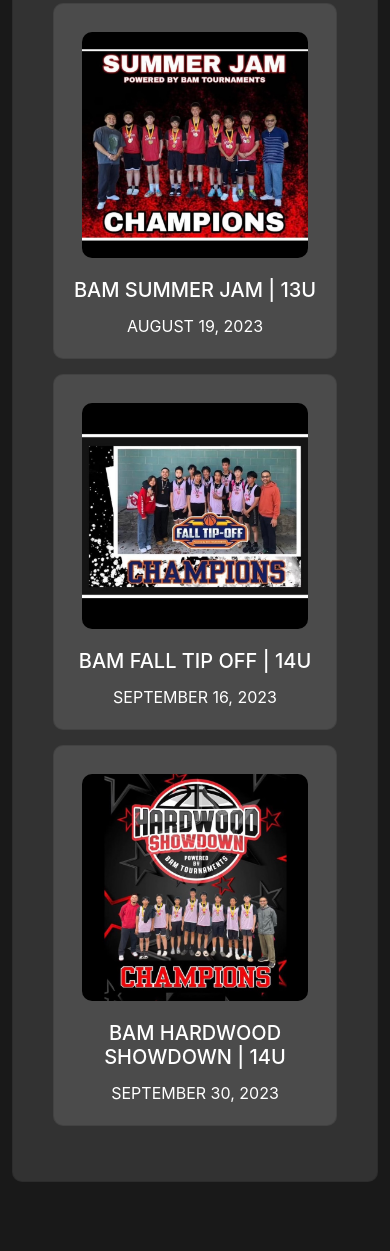
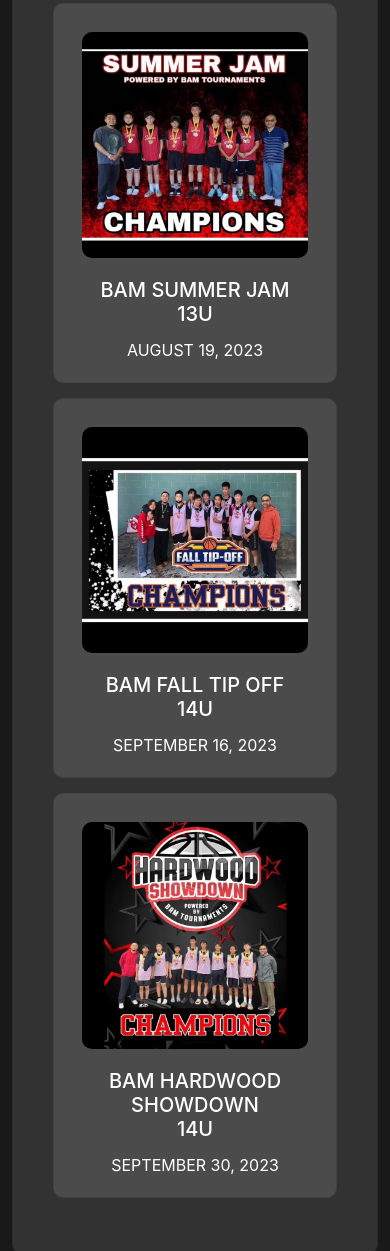
Before and after one commit to jesustgr/sf-spiders, a plain HTML site: page wins.html in a window 390 px wide. Shown: the part 229-1480 px from the top of the page. Before the commit the page ends 1422 px from the top, so only its background shows below. Drawn offline with nearby package versions, Linux system fonts and the light colour scheme.

Commit message:
changes for mobile optimization

```diff
--- a/wins.html
+++ b/wins.html
@@ -108,21 +108,21 @@
             <div class="card coach-card">
               <img class="card-img-top coach-img" src="assets/sj-win.jpg" alt="Card image cap">
               <div class="card-body">
-                <h5 class="card-title">BAM SUMMER JAM | 13U</h5>
+                <h5 class="card-title">BAM SUMMER JAM<br>13U</h5>
                 <p class="card-text">AUGUST 19, 2023</p>
               </div>
             </div>
             <div class="card coach-card">
               <img class="card-img-top coach-img" src="assets/ft-win.jpg" alt="Card image cap">
               <div class="card-body">
-                <h5 class="card-title">BAM FALL TIP OFF | 14U</h5>
+                <h5 class="card-title">BAM FALL TIP OFF<br>14U</h5>
                 <p class="card-text">SEPTEMBER 16, 2023</p>
               </div>
             </div>
             <div class="card coach-card">
               <img class="card-img-top coach-img" src="assets/hs-win.jpg" alt="Card image cap">
               <div class="card-body">
-                <h5 class="card-title">BAM HARDWOOD SHOWDOWN | 14U</h5>
+                <h5 class="card-title">BAM HARDWOOD SHOWDOWN<br>14U</h5>
                 <p class="card-text">SEPTEMBER 30, 2023</p>
               </div>
             </div>
```
Also changed, not shown: hall-of-fame.html (+2 -2 lines), players.html (+1 -1 lines).
